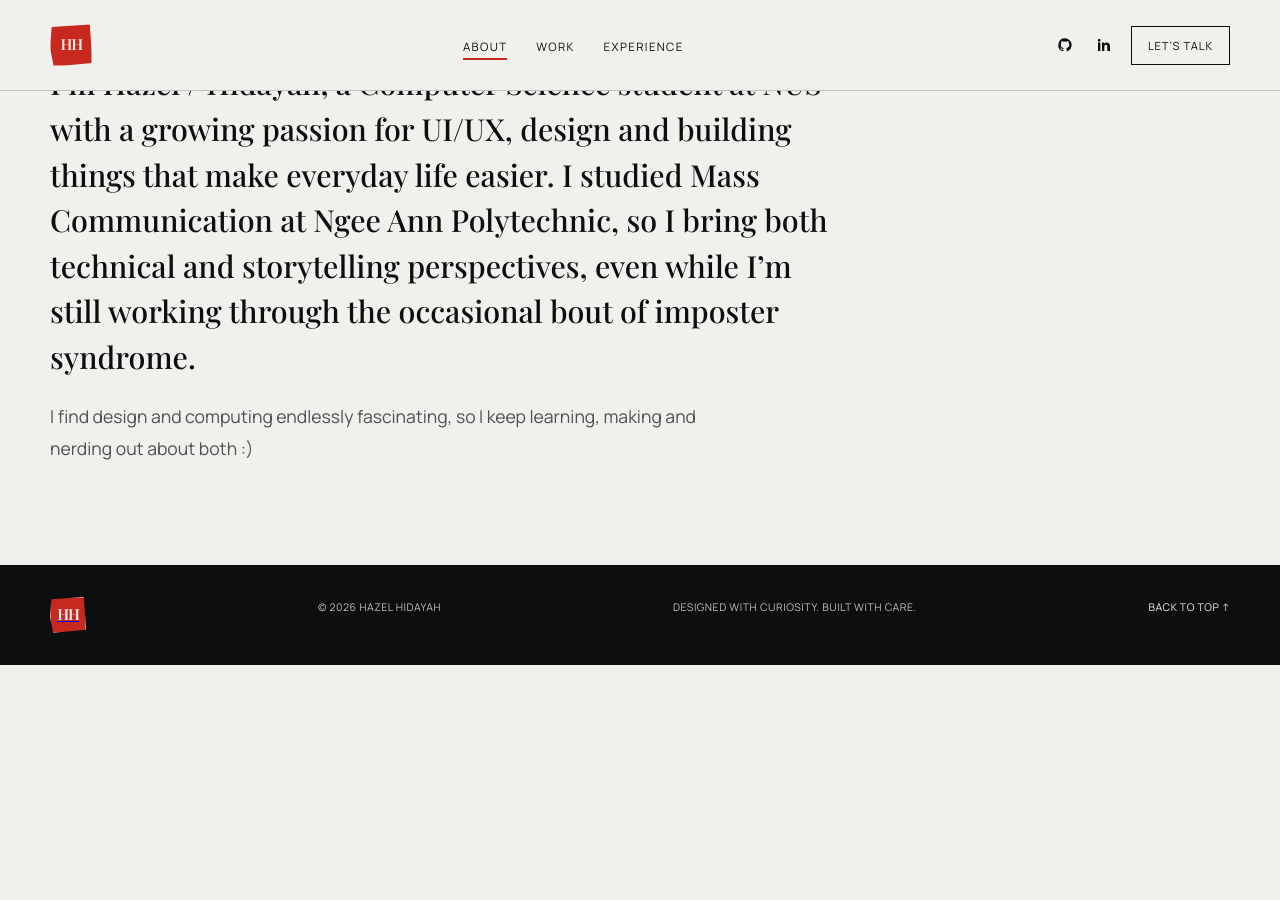
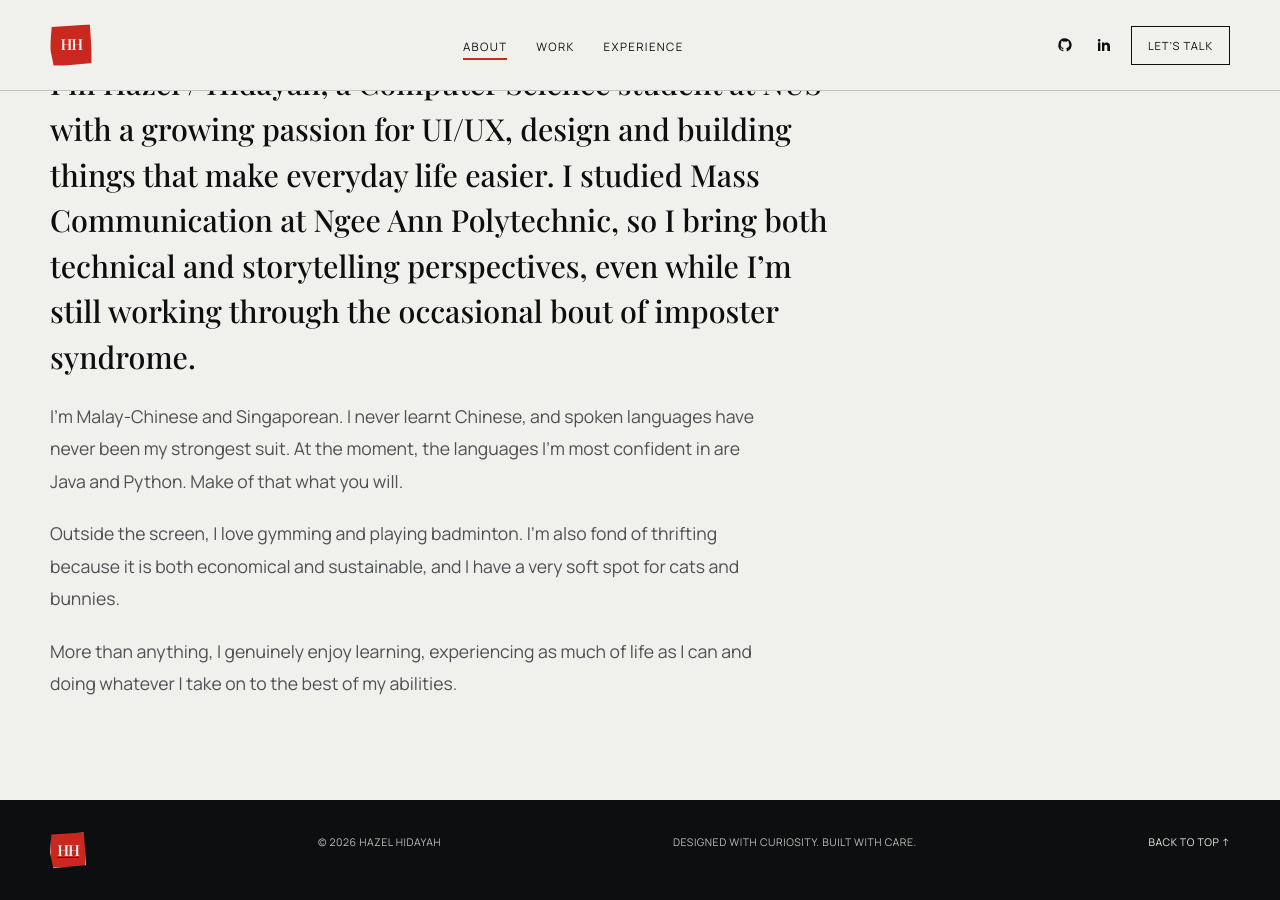
Before and after one commit to hazelhidayah/hazelhidayah.github.io, a Jekyll site: the page built from about.markdown, in a window 1280 px wide and 900 px high, scrolled down 579 px. Built offline with Jekyll 4.4.1, drawn with Linux system fonts in a browser that asks for light colours; before the commit the page ends 1244 px from its top, so only the background shows below that.

Commit message:
Expand personal details on about page

```diff
--- a/about.markdown
+++ b/about.markdown
@@ -11,5 +11,12 @@ building things that make everyday life easier. I studied Mass Communication at
 Polytechnic, so I bring both technical and storytelling perspectives, even while I’m still working
 through the occasional bout of imposter syndrome.
 
-I find design and computing endlessly fascinating, so I keep learning, making and nerding out about
-both :)
+I’m Malay-Chinese and Singaporean. I never learnt Chinese, and spoken languages have never been my
+strongest suit. At the moment, the languages I’m most confident in are Java and Python. Make of that
+what you will.
+
+Outside the screen, I love gymming and playing badminton. I’m also fond of thrifting because it is
+both economical and sustainable, and I have a very soft spot for cats and bunnies.
+
+More than anything, I genuinely enjoy learning, experiencing as much of life as I can and doing
+whatever I take on to the best of my abilities.
```
